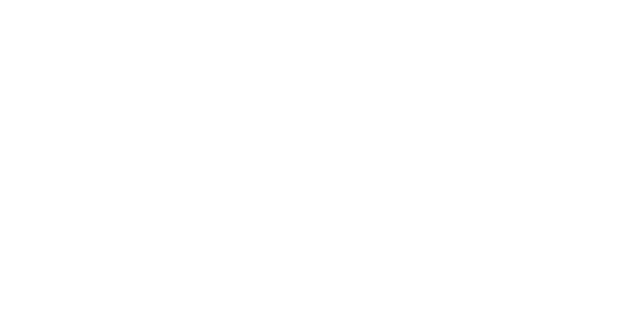
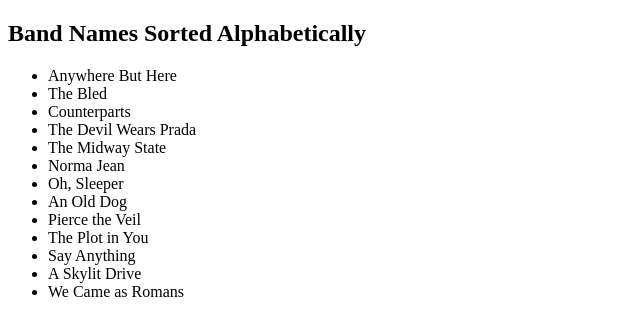
Before and after one commit to acciojob/sorting-articles-Joskemu, a website: page main.html in a window 1280 px wide. Shown: the whole page, without its empty margins (0-640 px from the left). Drawn offline with Linux system fonts and the light colour scheme.

Commit message:
created a submission

```diff
--- a/main.html
+++ b/main.html
@@ -1,16 +1,17 @@
 <!DOCTYPE html>
-
-<html>
+<html lang="en">
 
 <head>
-	<link rel="stylesheet" href="styles.css">
+    <meta charset="UTF-8">
+    <meta name="viewport" content="width=device-width, initial-scale=1.0">
+    <title>Sorted Band List</title>
 </head>
 
 <body>
-	<!-- the entire body must be written by student -->
-    <script type="text/javascript" src="./script.js">
-</script>
+    <h2>Band Names Sorted Alphabetically</h2>
+    <ul id="band"></ul> <!-- The unordered list to hold band names -->
 
+    <script type="text/javascript" src="script.js"></script> <!-- External script -->
 </body>
 
 </html>
--- a/script.js
+++ b/script.js
@@ -1 +1,44 @@
 //your JS code here. If required.
+// List of band names
+const bands = [
+    'The Plot in You',
+    'The Devil Wears Prada',
+    'Pierce the Veil',
+    'Norma Jean',
+    'The Bled',
+    'Say Anything',
+    'The Midway State',
+    'We Came as Romans',
+    'Counterparts',
+    'Oh, Sleeper',
+    'A Skylit Drive',
+    'Anywhere But Here',
+    'An Old Dog'
+];
+
+// Function to remove the words 'a', 'an', and 'the' when sorting
+function cleanBandName(name) {
+    // Split the band name into words and remove 'a', 'an', and 'the'
+    return name.split(' ').filter(word => !['a', 'an', 'the'].includes(word.toLowerCase())).join(' ');
+}
+
+// Sort bands alphabetically ignoring the words 'a', 'an', and 'the'
+const sortedBands = bands.sort((a, b) => {
+    const cleanedA = cleanBandName(a);
+    const cleanedB = cleanBandName(b);
+    return cleanedA.localeCompare(cleanedB);
+});
+
+// Function to display the sorted band list in the HTML
+function displayBands() {
+    const listElement = document.getElementById('band');
+
+    sortedBands.forEach(band => {
+        const listItem = document.createElement('li');
+        listItem.textContent = band;
+        listElement.appendChild(listItem);
+    });
+}
+
+// Call the function to display bands on page load
+displayBands();
```
